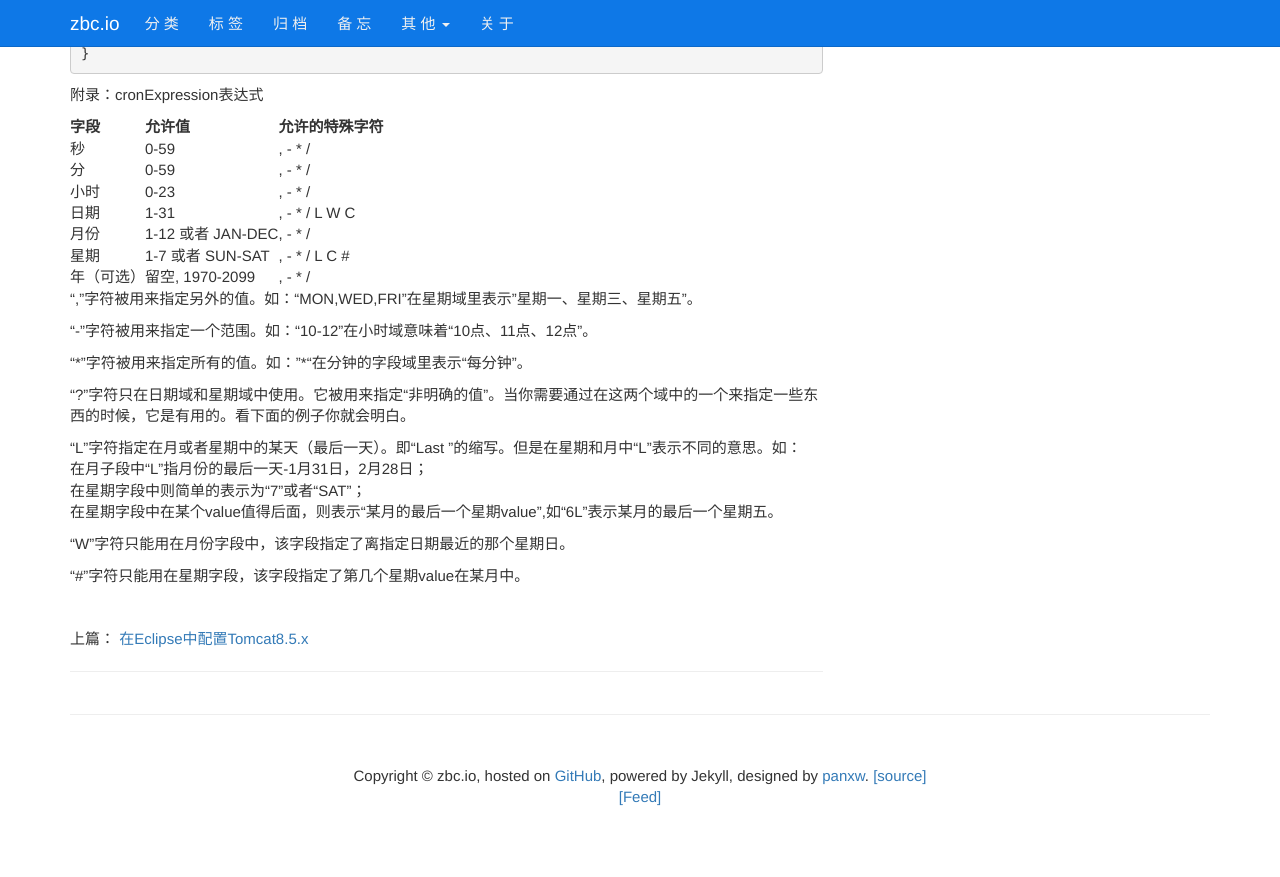
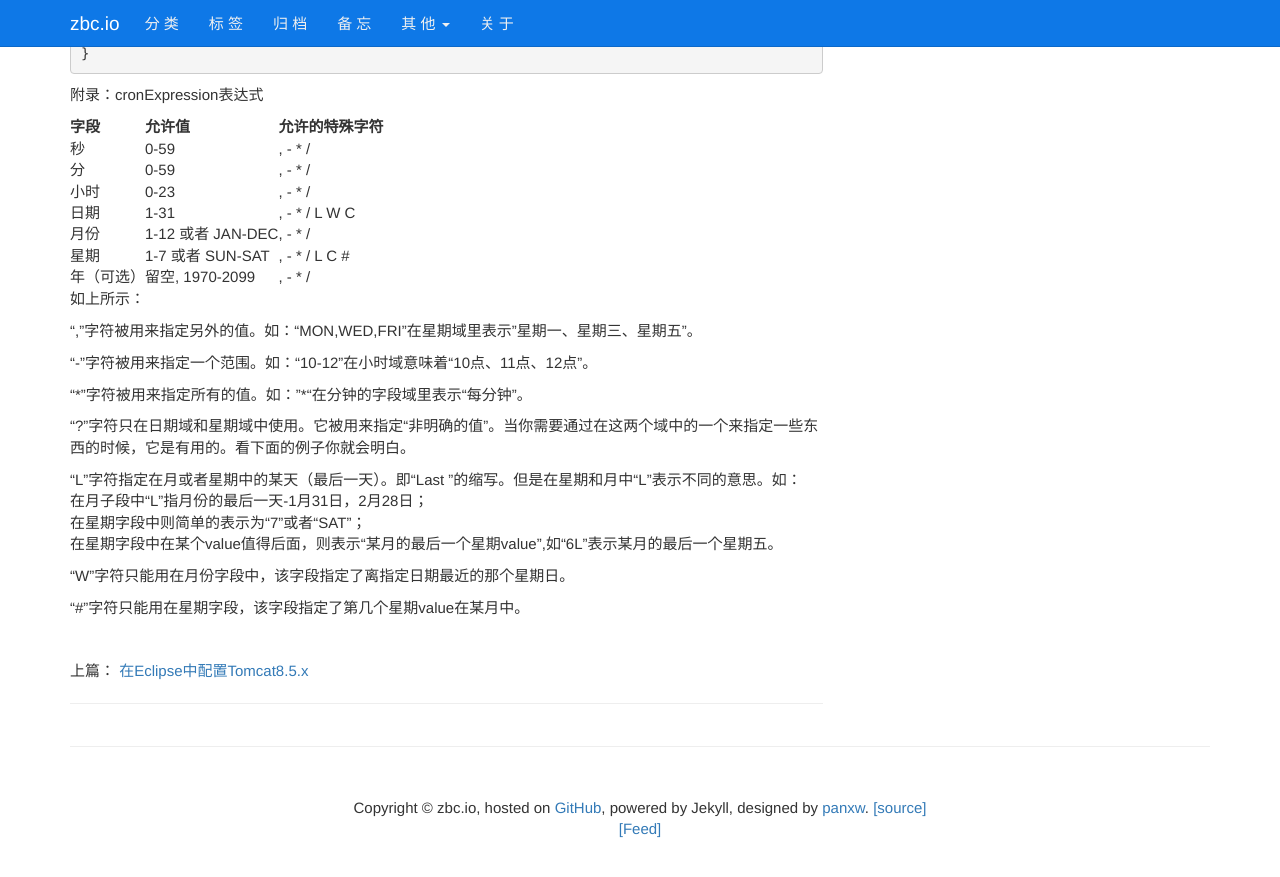
Before and after one commit to zbc0512/zbc0512.github.io, a Jekyll site: the page built from _posts/2016-09-10-spring-timed-task.md, in a window 1280 px wide and 900 px high, scrolled down 1098 px. Shown: the top 877 px of the window. Built offline with Jekyll 4.4.1, drawn with Linux system fonts in a browser that asks for light colours; nearby versions of some CDN libraries; library files that are not in the unit come from our copies; comment, search, counter and statistics services are not loaded.

Commit message:
Update 2016-09-10-spring-timed-task.md

```diff
--- a/_posts/2016-09-10-spring-timed-task.md
+++ b/_posts/2016-09-10-spring-timed-task.md
@@ -64,6 +64,8 @@ tags: "Spring"
 | 星期 | 1-7 或者 SUN-SAT | , - * / L C # |
 | 年（可选） | 留空, 1970-2099 | , - * / |
 
+如上所示：
+
 “,”字符被用来指定另外的值。如：“MON,WED,FRI”在星期域里表示”星期一、星期三、星期五”。
 
 “-”字符被用来指定一个范围。如：“10-12”在小时域意味着“10点、11点、12点”。
```
